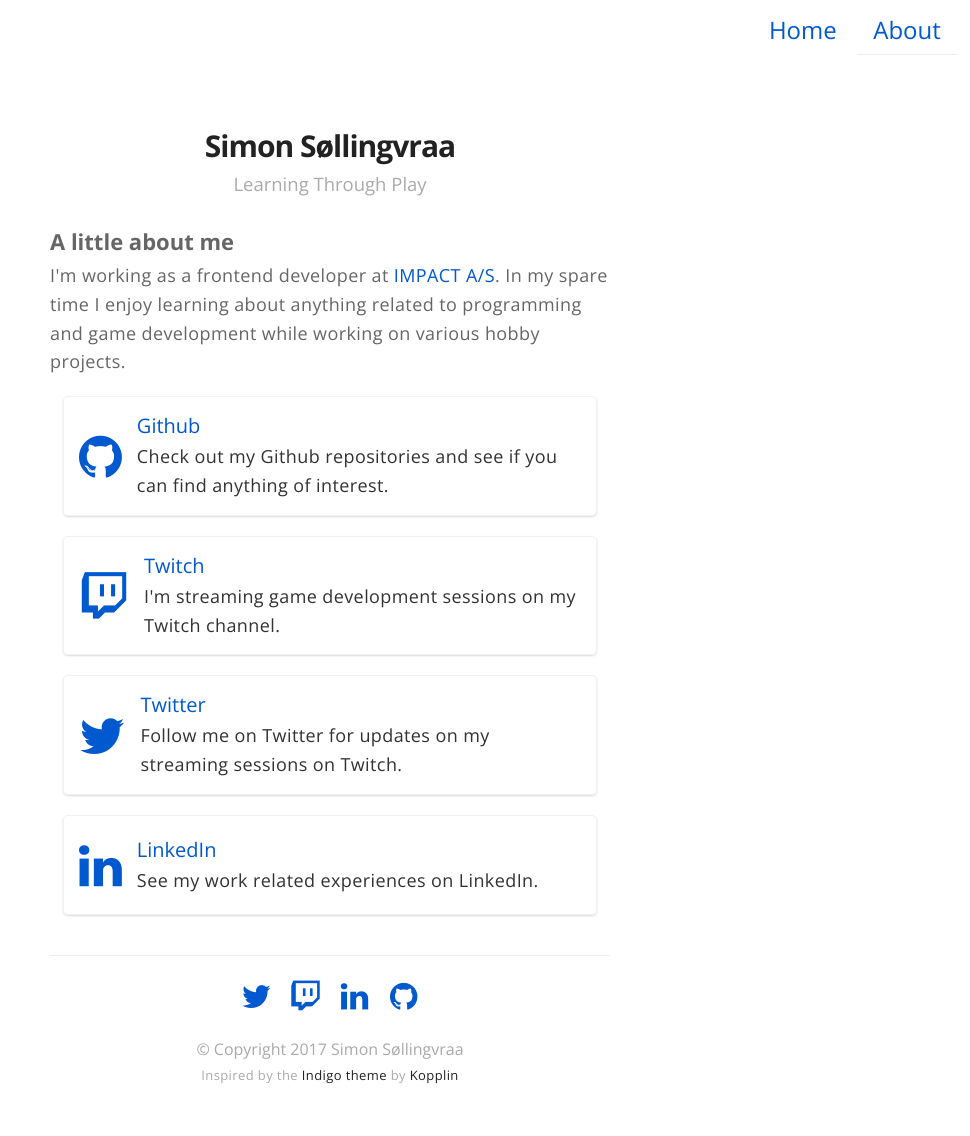
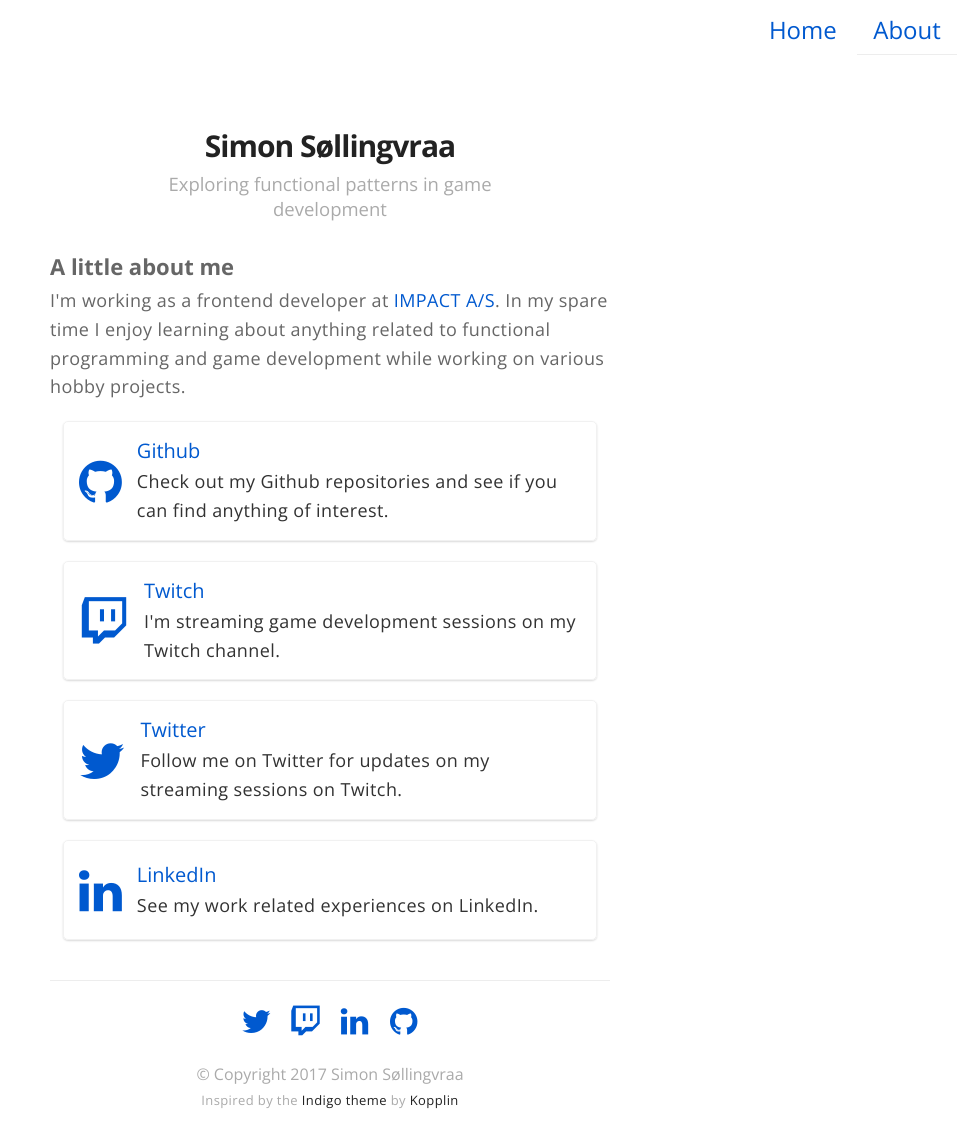
Before and after one commit to simsoll/simsoll.github.io, a Jekyll site: the page built from about.md, in a window 1280 px wide. Shown: the whole page, without its empty margins (310-1280 px from the left). Built offline with Jekyll 4.4.1, drawn with Linux system fonts in a browser that asks for light colours; before the commit the page ends 1111 px from its top, so only the background shows below that.

Commit message:
Minor change to bio and about page

```diff
--- a/_config.yml
+++ b/_config.yml
@@ -1,6 +1,6 @@
 # main text of home
 name: Simon Søllingvraa
-bio: Learning Through Play
+bio: Exploring functional patterns in game development
 
 # twitter summary info
 description: My personal website
@@ -54,18 +54,12 @@
 # email: myemail@gmail.com
 
 authors:
-    johndoe:
-        name: John Doe
-        bio: A Man who travels the world eating noodles
+    simsoll:
+        name: Simon Søllingvraa
+        bio: Exploring functional patterns in game development
         external-image: false
         picture: assets/images/profile.jpg
-        twitter: johndoe
-    jamesfoster:
-        name: James Foster
-        bio: A Man who develops software with coffee
-        external-image: false
-        picture: assets/images/james.jpg
-        twitter: jamesfoster
+        twitter: simsoll
 
 # do you want a larger site? change the option below
 # options: [normal, large] | default: normal
--- a/about.md
+++ b/about.md
@@ -3,7 +3,7 @@
 layout: page
 ---
 <h2>A little about me</h2>
-<p>I'm working as a frontend developer at <a href="http://www.impact.dk/">IMPACT A/S</a>. In my spare time I enjoy learning about anything related to programming and game development while working on various hobby projects.</p>
+<p>I'm working as a frontend developer at <a href="http://www.impact.dk/">IMPACT A/S</a>. In my spare time I enjoy learning about anything related to functional programming and game development while working on various hobby projects.</p>
 
   <div class="flag-wrapper">
     <div class="flag">
```
